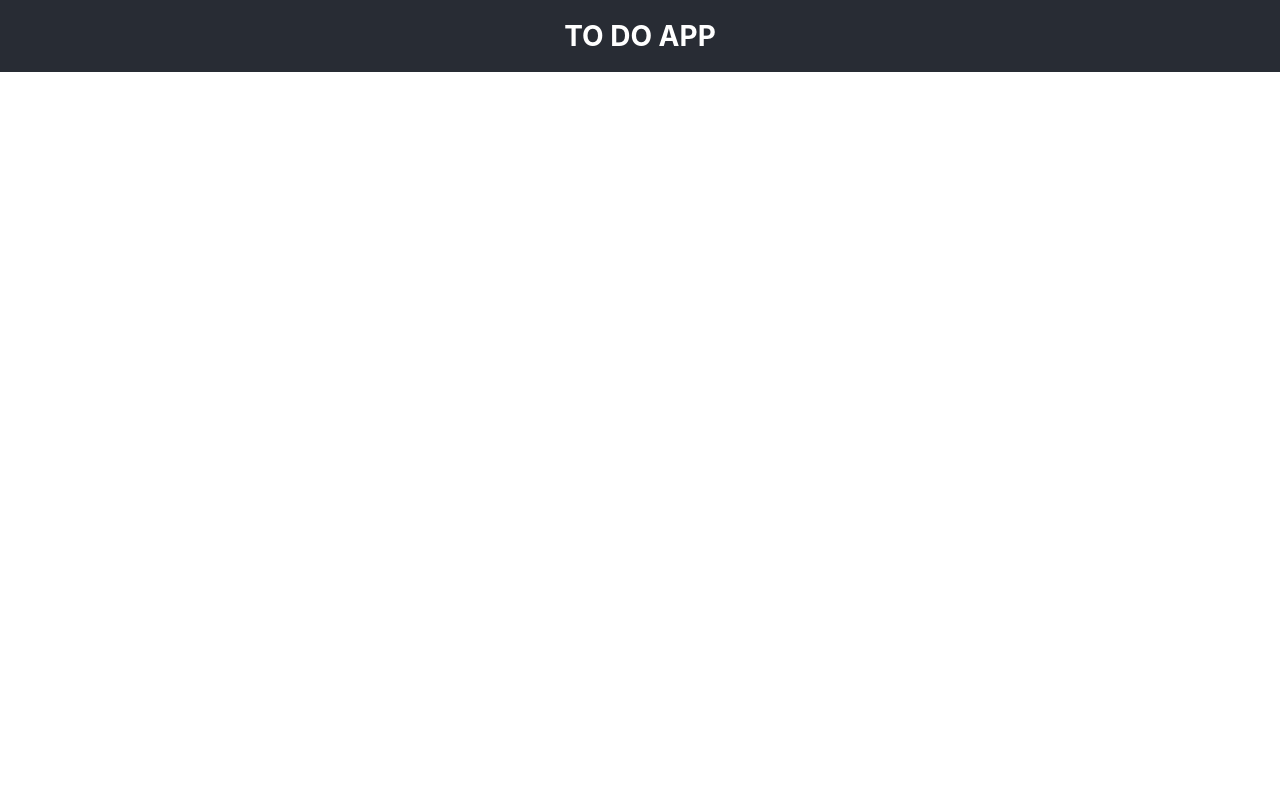
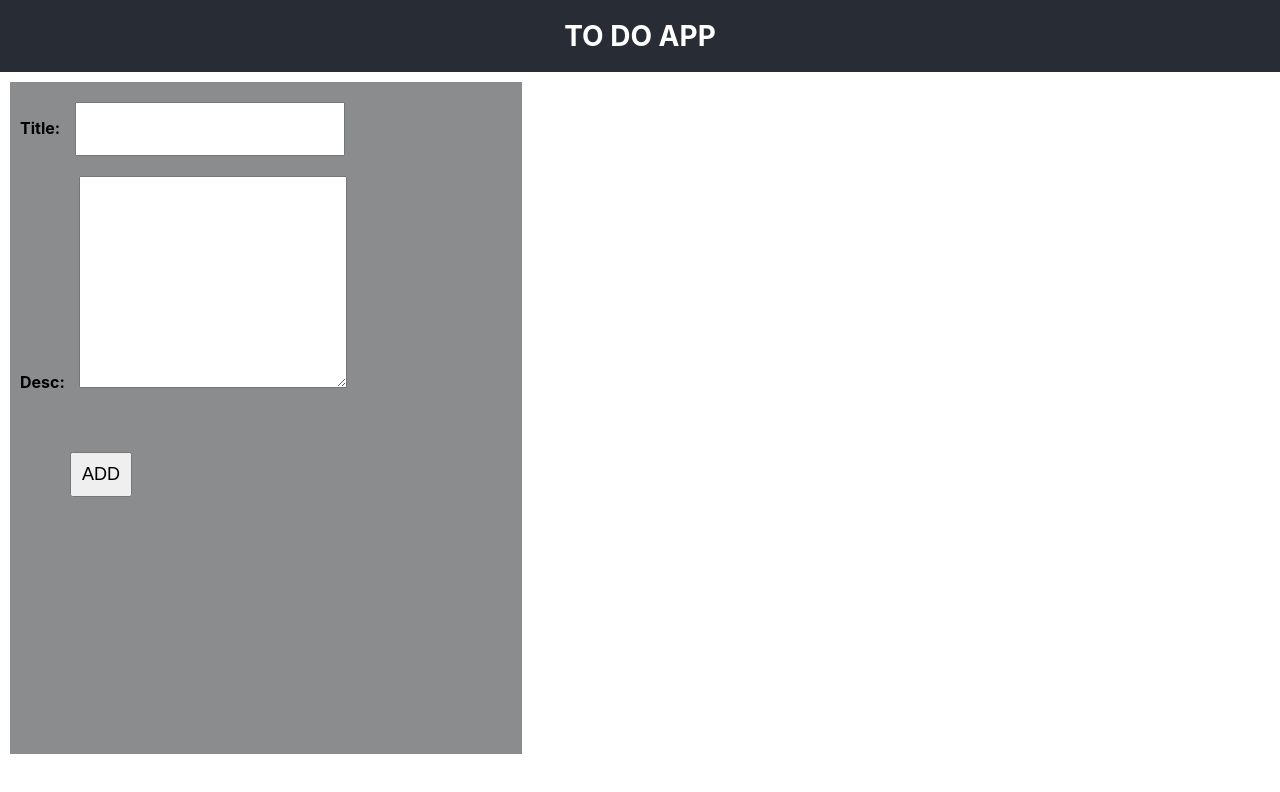
Before and after one commit to umar2627/MERN-ASSESSMENT-FRONTEND, a React (Create React App) app: page / in a window 1280 px wide. Shown: the top 792 px of the page. Built offline with nearby package versions, Linux system fonts and the light colour scheme.

Commit message:
add input fields

```diff
--- a/src/App.css
+++ b/src/App.css
@@ -1,6 +1,3 @@
-.App {
-  text-align: center;
-}
 
 .App-logo {
   height: 40vmin;
@@ -35,3 +32,10 @@
     transform: rotate(360deg);
   }
 }
+
+.left-section {
+  background-color: #8b8c8d;
+  height: 84vh;
+  width: 40%;
+  margin: 10px;
+}
--- a/src/App.js
+++ b/src/App.js
@@ -1,13 +1,18 @@
+import './App.css';
+import NavBar from './frontend/appNav';
+import InputFields from './frontend/inputFields';
 
-import './App.css';
-import TodoApp from './frontend/appNav';
 
 function App() {
   return (
     <div className="App">
       <header className="App-header">
-        <TodoApp />
+        <NavBar />
       </header>
+      <div className='left-section'>
+        <InputFields />
+      </div>
+
     </div>
   );
 }
--- a/src/frontend/appNav.js
+++ b/src/frontend/appNav.js
@@ -1,6 +1,4 @@
-
-export default function TodoApp() {
-
+export default function NavBar() {
 
   return (
     <div className="navbar">
--- /dev/null
+++ b/src/frontend/frontend.css
@@ -0,0 +1,22 @@
+.inputs {
+    width: 50%;
+    height: 40px;
+    padding: 5px;
+    font-size: 16px;
+    margin-top: 20px;
+}
+.textarea {
+    width: 50%;
+    height: 200px;
+    padding: 5px;
+    font-size: 16px;
+    margin-top: 20px;
+}
+label {
+    padding: 10px;
+}
+button {
+    FONT-SIZE: large;
+    padding: 10px;
+    margin: 60px;
+}
--- /dev/null
+++ b/src/frontend/inputFields.js
@@ -0,0 +1,21 @@
+
+import './frontend.css';
+
+export default function InputFields() {
+
+    return (
+        <>
+            <div>
+                <label><b>Title:</b> </label>
+                <input className="inputs" />
+            </div>
+            <div>
+                <label><b>Desc:</b> </label>
+                <textarea className="textarea" />
+            </div>
+            <div>
+                <button>ADD</button>
+            </div>
+        </>
+    );
+}
```
